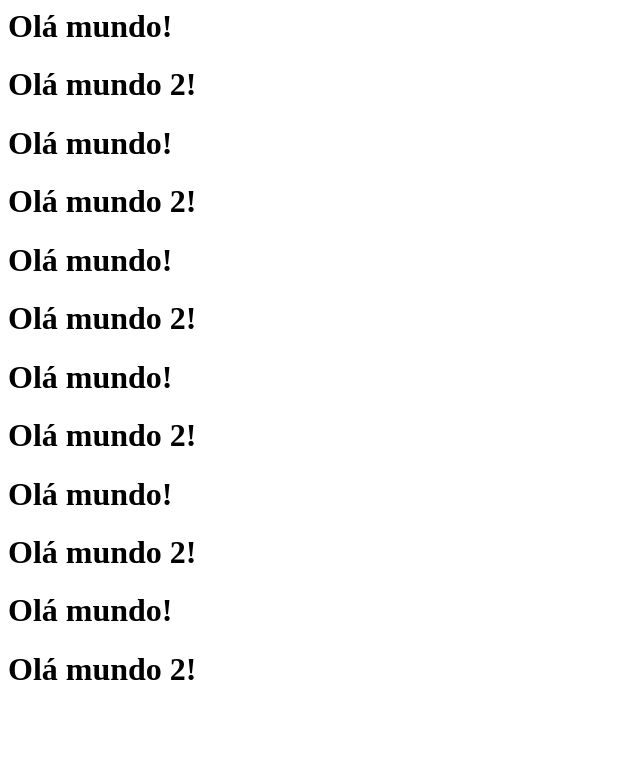
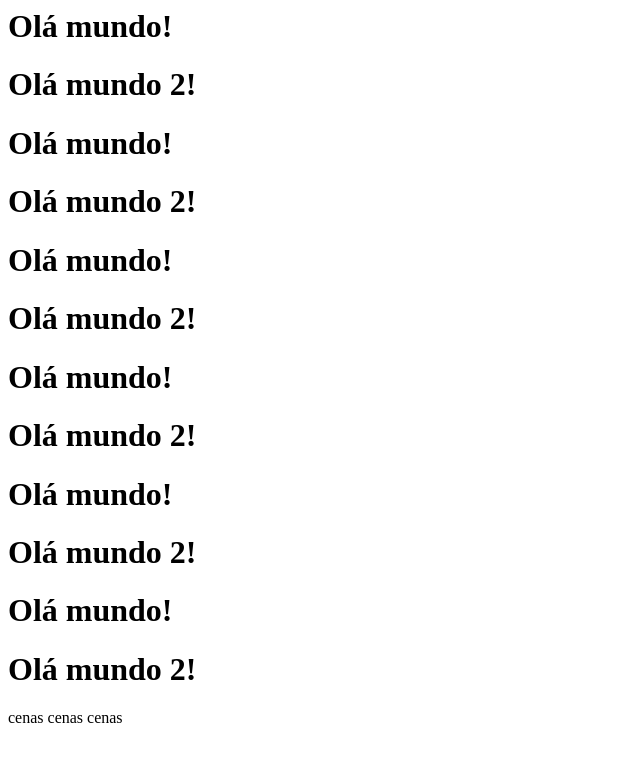
Before and after one commit to alcidesteixeira/gitcourse, a plain HTML site: page index.html in a window 1280 px wide. Shown: the whole page, without its empty margins (0-640 px from the left). Drawn offline with Linux system fonts and the light colour scheme.

Commit message:
adicionei cenas cenas cenas

```diff
--- a/index.html
+++ b/index.html
@@ -20,3 +20,6 @@
 <h1>Olá mundo!</h1>
 
 <h1>Olá mundo 2!</h1>
+
+
+cenas cenas cenas
```
